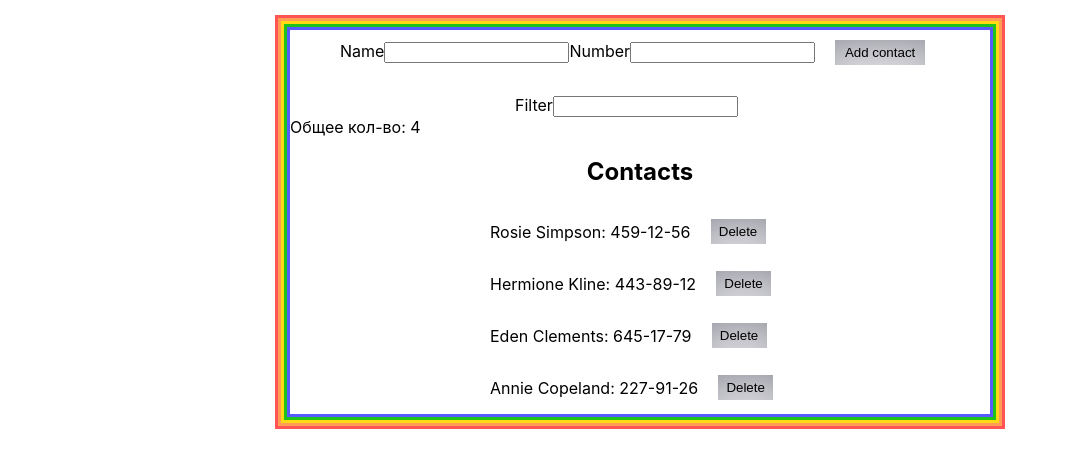
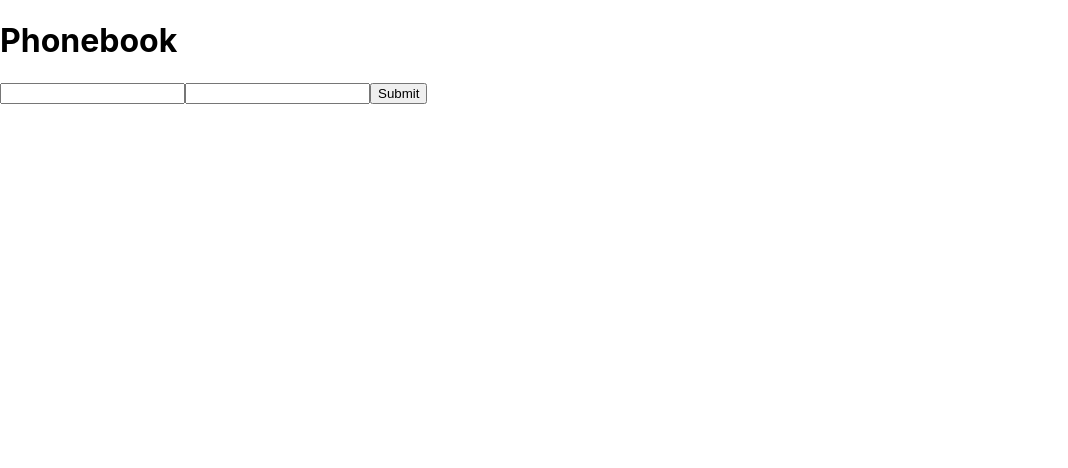
Before and after one commit to theUncleOleh/phonebooknext, a React (Create React App) app: page / in a window 1280 px wide. Shown: the top 468 px of the page, without its empty margins (0-1068 px from the left). Built offline with nearby package versions, Linux system fonts and the light colour scheme.

Commit message:
add formik

```diff
--- a/package.json
+++ b/package.json
@@ -7,12 +7,14 @@
     "@testing-library/jest-dom": "^5.16.1",
     "@testing-library/react": "^12.1.2",
     "@testing-library/user-event": "^13.5.0",
+    "formik": "^2.2.9",
     "nanoid": "^3.3.2",
     "prop-types": "^15.8.1",
     "react": "^17.0.2",
     "react-dom": "^17.0.2",
     "react-scripts": "5.0.0",
-    "web-vitals": "^2.1.3"
+    "web-vitals": "^2.1.3",
+    "yup": "^0.32.11"
   },
   "scripts": {
     "start": "react-scripts start",
--- a/src/components/App.jsx
+++ b/src/components/App.jsx
@@ -1,64 +1,69 @@
-import { nanoid } from 'nanoid';
+// import { nanoid } from 'nanoid';
 import React, { Component } from 'react';
-import Form from './Form/Form';
-import ContactList from './ContactList/ContactList';
-import Filter from './Filter/Filter';
+import FormByFormik from './Formik/FormByFormik';
+// import Form from './Form/Form';
+// import ContactList from './ContactList/ContactList';
+// import Filter from './Filter/Filter';
 import s from './App.module.css';
 
-class App extends Component {
-  state = {
-    contacts: [
-      { id: 'id-1', name: 'Rosie Simpson', number: '459-12-56' },
-      { id: 'id-2', name: 'Hermione Kline', number: '443-89-12' },
-      { id: 'id-3', name: 'Eden Clements', number: '645-17-79' },
-      { id: 'id-4', name: 'Annie Copeland', number: '227-91-26' },
-    ],
-    filter: '',
-  };
-
-  addContact = ({ id, name, number }) => {
-    const contact = {
-      name,
-      number,
-      id: nanoid(),
-    };
-    this.setState(prevState => ({
-      contacts: [contact, ...prevState.contacts],
-    }));
-  };
-
-  deleteContact = contactId => {
-    this.setState(prevState => ({
-      contacts: prevState.contacts.filter(contact => contact.id !== contactId),
-    }));
-  };
-
-  onChangeFilter = e => {
-    this.setState({ filter: e.currentTarget.value });
-  };
-
-  getVisibleContact = () => {
-    const { filter, contacts } = this.state;
-    const normalizeContact = filter.toLocaleLowerCase();
-    return contacts.filter(contact =>
-      contact.name.toLowerCase().includes(normalizeContact)
-    );
-  };
-
-  render() {
-    const visibleContacts = this.getVisibleContact();
-    return (
-      <div className={s.container}>
-        <Form onSubmit={this.addContact} />
-        <Filter value={this.state.filter} onChange={this.onChangeFilter} />
-        <span>Общее кол-во: {this.state.contacts.length}</span>
-        <ContactList
-          contacts={visibleContacts}
-          onDeleteContact={this.deleteContact}
-        />
-      </div>
-    );
-  }
+export default function App() {
+  return <FormByFormik />;
 }
 
-export default App;
+// class App extends Component {
+//   state = {
+//     contacts: [
+//       { id: 'id-1', name: 'Rosie Simpson', number: '459-12-56' },
+//       { id: 'id-2', name: 'Hermione Kline', number: '443-89-12' },
+//       { id: 'id-3', name: 'Eden Clements', number: '645-17-79' },
+//       { id: 'id-4', name: 'Annie Copeland', number: '227-91-26' },
+//     ],
+//     filter: '',
+//   };
+
+//   addContact = ({ id, name, number }) => {
+//     const contact = {
+//       name,
+//       number,
+//       id: nanoid(),
+//     };
+//     this.setState(prevState => ({
+//       contacts: [contact, ...prevState.contacts],
+//     }));
+//   };
+
+//   deleteContact = contactId => {
+//     this.setState(prevState => ({
+//       contacts: prevState.contacts.filter(contact => contact.id !== contactId),
+//     }));
+//   };
+
+//   onChangeFilter = e => {
+//     this.setState({ filter: e.currentTarget.value });
+//   };
+
+//   getVisibleContact = () => {
+//     const { filter, contacts } = this.state;
+//     const normalizeContact = filter.toLocaleLowerCase();
+//     return contacts.filter(contact =>
+//       contact.name.toLowerCase().includes(normalizeContact)
+//     );
+//   };
+
+//   render() {
+//     const visibleContacts = this.getVisibleContact();
+//     return (
+//       <div className={s.container}>
+//         <Form onSubmit={this.addContact} />
+//         <Filter value={this.state.filter} onChange={this.onChangeFilter} />
+//         <span>Общее кол-во: {this.state.contacts.length}</span>
+//         <ContactList
+//           contacts={visibleContacts}
+//           onDeleteContact={this.deleteContact}
+//         />
+//       </div>
+//     );
+//   }
+// }
+
+// export default App;
--- /dev/null
+++ b/src/components/Formik/FormByFormik.jsx
@@ -0,0 +1,65 @@
+import { Formik } from 'formik';
+import * as Yup from 'yup';
+import React, { Component } from 'react';
+
+export default function FormByFormik() {
+  return (
+    <div>
+      <h1>Phonebook</h1>
+      <Formik
+        initialValues={{ name: '', number: '' }}
+        validationSchema={Yup.object()}
+        // validate={values => {
+        //   const errors = {};
+        //   if (!values.email) {
+        //     errors.email = 'Required';
+        //   } else if (
+        //     !/^[A-Z0-9._%+-]+@[A-Z0-9.-]+\.[A-Z]{2,}$/i.test(values.email)
+        //   ) {
+        //     errors.email = 'Invalid email address';
+        //   }
+        //   return errors;
+        // }}
+        onSubmit={(values, { setSubmitting }) => {
+          setTimeout(() => {
+            alert(JSON.stringify(values, null, 2));
+            setSubmitting(false);
+          }, 400);
+        }}
+      >
+        {({
+          values,
+          errors,
+          touched,
+          handleChange,
+          handleBlur,
+          handleSubmit,
+          isSubmitting,
+          /* and other goodies */
+        }) => (
+          <form onSubmit={handleSubmit} autoComplete="off">
+            <input
+              type="text"
+              name="name"
+              onChange={handleChange}
+              onBlur={handleBlur}
+              value={values.name}
+            />
+            {errors.name && touched.name && errors.name}
+            <input
+              type="number"
+              name="number"
+              onChange={handleChange}
+              onBlur={handleBlur}
+              value={values.number}
+            />
+            {errors.number && touched.number && errors.number}
+            <button type="submit" disabled={isSubmitting}>
+              Submit
+            </button>
+          </form>
+        )}
+      </Formik>
+    </div>
+  );
+}
```
Also changed, not shown: 1 other file (tests, documents, lock files or other folders).
